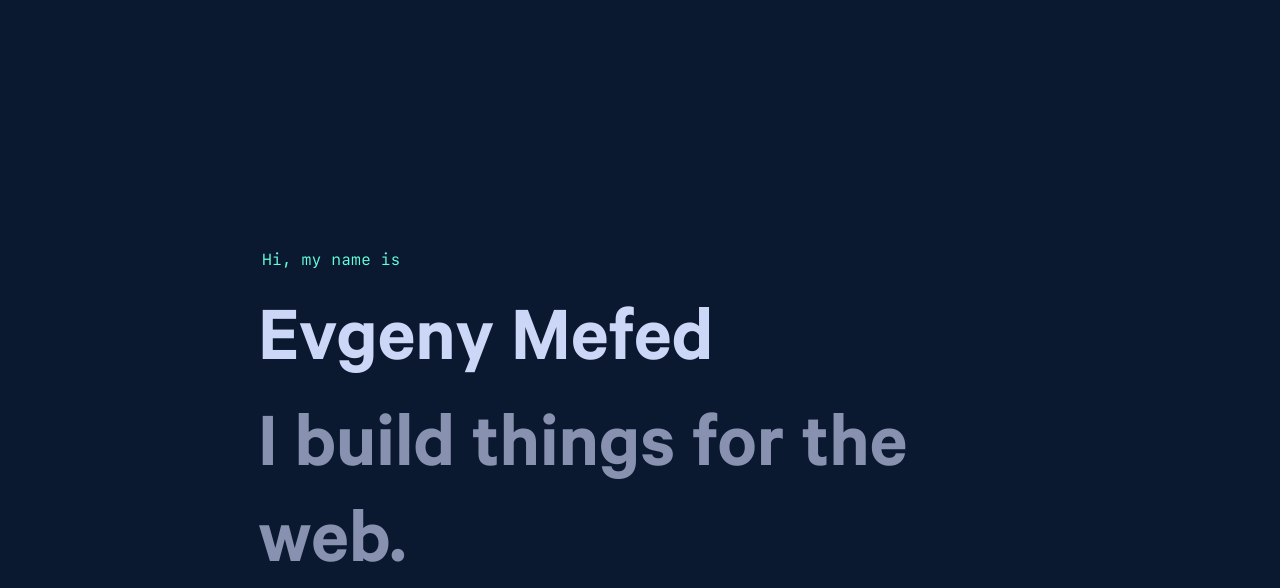
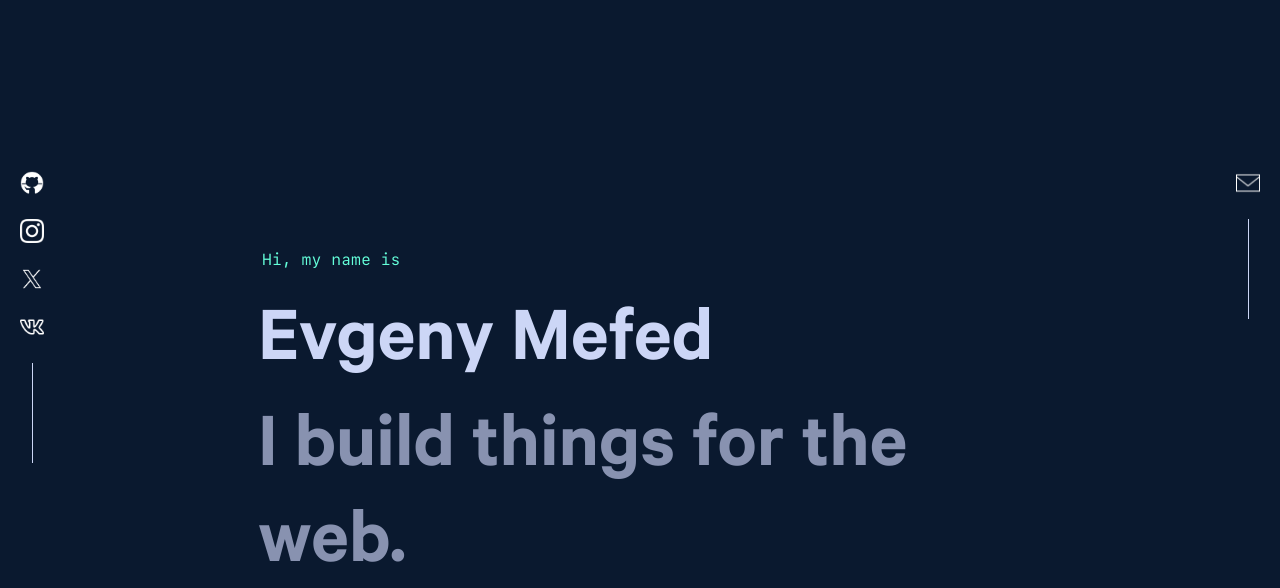
Before and after one commit to heavenyoung1/fast_api_test, a FastAPI app: page /home in a window 1280 px wide. Shown: the part 49-637 px from the top of the page. Run offline with FastAPI, Linux system fonts and the light colour scheme.

Commit message:
Добавление JS, подключение Добавление визуальных элементов, измнение html файлов, сттаических элементов

```diff
--- /dev/null
+++ b/static/scripts.js
@@ -0,0 +1,34 @@
+const leftIconsData = [
+    { href: 'https://github.com', src: '/static/icons/github.png', alt: 'GitHub' },
+    { href: 'https://instagram.com', src: '/static/icons/instagram.png', alt: 'Instagram' },
+    { href: 'https://twitter.com', src: '/static/icons/x.png', alt: 'Twitter' },
+    { href: 'https://linkedin.com', src: '/static/icons/VK.png', alt: 'VK' },
+];
+
+const rightIconsData = [
+    { href: 'mailto:example@gmail.com', src: 'static/icons/email.png', alt: 'Email' },
+];
+
+function createIconElements(containerId, iconsData) {
+    const container = document.getElementById(containerId);
+    iconsData.forEach(iconData => {
+        const anchor = document.createElement('a');
+        anchor.href = iconData.href;
+        anchor.target = '_blank';
+        anchor.rel = 'noopener noreferrer';
+
+        const img = document.createElement('img');
+        img.src = iconData.src;
+        img.alt = iconData.alt;
+
+        anchor.appendChild(img);
+        container.appendChild(anchor);
+    });
+
+    const line = document.createElement('div');
+    line.className = 'line';
+    container.appendChild(line);
+}
+
+createIconElements('left-icons', leftIconsData);
+createIconElements('right-icons', rightIconsData);
--- a/static/style.css
+++ b/static/style.css
@@ -227,4 +227,79 @@ h2 {
     margin-right: 8px;
 }
 
-/* -------------------------------- */
+/* -------------------------------- СТИЛИ ДЛЯ ВЕРТИКАЛЬНЫХ СТАТИЧЕСКИХ ЭЛЕМЕНТОВ */
+
+.fixed-icons {
+    position: fixed;
+    display: flex;
+    flex-direction: column;
+    align-items: center;
+    z-index: 1000;
+}
+
+#left-icons {
+    left: 20px;
+    top: 50%;
+    transform: translateY(-50%);
+}
+
+#right-icons {
+    right: 20px;
+    top: 50%;
+    transform: translateY(-50%);
+}
+
+.fixed-icons a {
+    margin: 10px 0;
+}
+
+.fixed-icons img {
+    width: 24px;
+    height: 24px;
+}
+
+.content {
+    padding: 20px;
+}
+
+/* -------------------------------- СТИЛИ ДЛЯ ВЕРТИКАЛЬНЫХ СТАТИЧЕСКИХ ЭЛЕМЕНТОВ */
+
+.fixed-icons {
+    position: fixed;
+    display: flex;
+    flex-direction: column;
+    align-items: center;
+    z-index: 1000;
+}
+
+#left-icons {
+    left: 20px;
+    bottom: 20px;
+}
+
+#right-icons {
+    right: 20px;
+    bottom: 20px;
+}
+
+.fixed-icons a {
+    margin: 10px 0;
+    text-decoration: none;
+}
+
+.fixed-icons img {
+    width: 24px;
+    height: 24px;
+    filter: invert(100%); /* Assuming your icons are dark and you want them light */
+}
+
+.line {
+    width: 1px;
+    height: 100px;
+    background-color: #ccd6f6;
+    margin-top: 10px;
+}
+
+.content {
+    padding: 20px;
+}
--- a/templates/about.html
+++ b/templates/about.html
@@ -13,7 +13,7 @@
                                 <p class="about-description1">Here are a few technologies I’ve been working with recently:</p>
 
                 </div>
-                        <img class="person-image" src="{{ url_for('static', path='cat.png') }}" alt="" width="300" height="300" class="mx-4">
+                        <img class="person-image" src="{{ url_for('static', path='image/cat.png') }}" alt="" width="300" height="300" class="mx-4">
             </div>
     </section>
 </body>
--- a/templates/index.html
+++ b/templates/index.html
@@ -1,21 +1,24 @@
 <!DOCTYPE html>
 <html lang="ru">
     <head>
+        <script type="module" src="/static/scripts.js" async></script>
         <link rel="stylesheet" href="/static/style.css">
         <link href="{{ url_for('static', path='/style.css') }}" rel="stylesheet">
         <meta charset="UTF-8">
         <title>Привет, мир!</title>
         {% block title %}
         {% endblock %}
+    </head>
+<body>
 
-
-    </head>
-
-<body>
+    <div id="left-icons" class="fixed-icons"></div>
+    <div id="right-icons" class="fixed-icons"></div>
 
     {% include "navbar.html" %}
         {% block content %}
     {% endblock %}
+
+<!-- BLOCK 1 - HEAD INFORMATION -->
 
 <main class="main-information">
     <section class="main-container">
@@ -25,18 +28,19 @@
                     <p class="description">I’m a software engineer specializing in building (and occasionally designing) exceptional digital experiences. Currently, I’m focused on building accessible, human-centered products at Upstatement.</p>
     </section>
 
-<!-- БЛОК 1 ABOUT ME -->
+<!-- BLOCK 01 ABOUT ME -->
+
     {% include "about.html" %}
         {% block content1 %}
     {% endblock %}
 
-<!-- БЛОК 1.1 ПЕРЕЧИСЛЕНИЕ СКИЛЛОВ -->
+<!-- BLOCK 1.1 ITERATION SKILLS -->
 
     {% include "skills.html" %}
         {% block content2 %}
     {% endblock %}
 
-<!-- БЛОК 2 WHERE I'VE WORKED -->
+<!-- BLOCK WHERE I'VE WORKED -->
 
 <h2 class="text-about" href="#" span style="color: #64ffda">02. <span style="color: #ccd6f6"> Where I've worked</h2>
 
@@ -76,4 +80,5 @@
 
 </main>
 </body>
+
 </html>
```
Also changed, not shown: static/icons/email.png (added), static/icons/github.png (added), static/icons/github.svg (added), static/icons/instagram.png (added), static/icons/tg.png (added), static/icons/twitter.svg (added), static/icons/vk.png (added), static/icons/x.png (added), static/image/cat.png (renamed from static/cat.png), static/image_1.jpg (deleted). Lines whose indentation alone changed are shown as unchanged.
